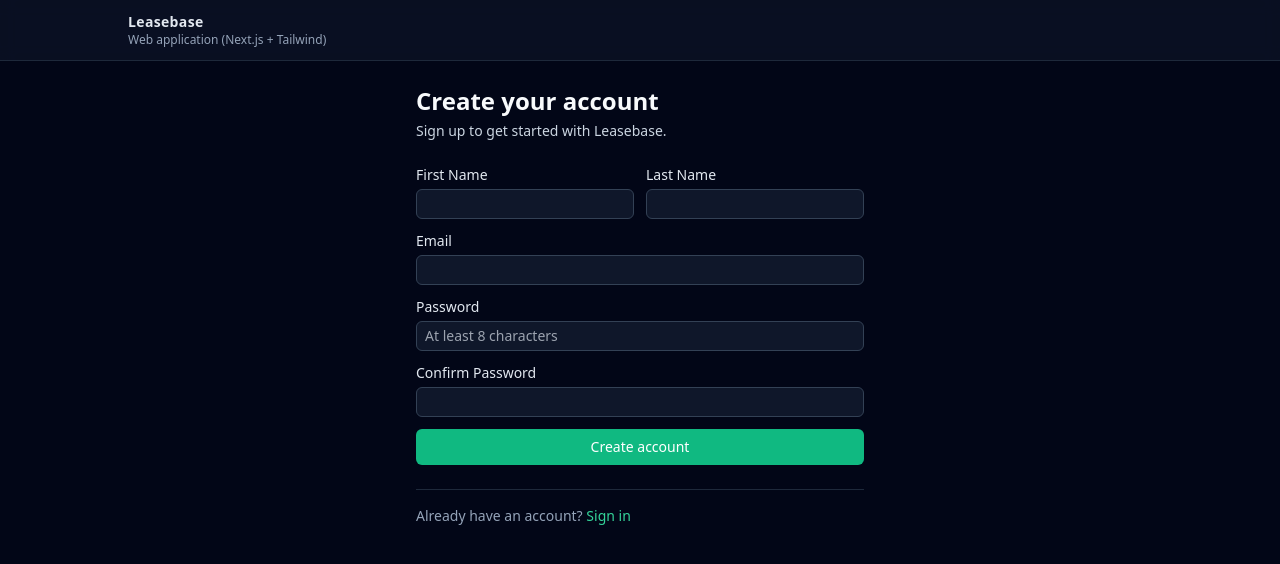
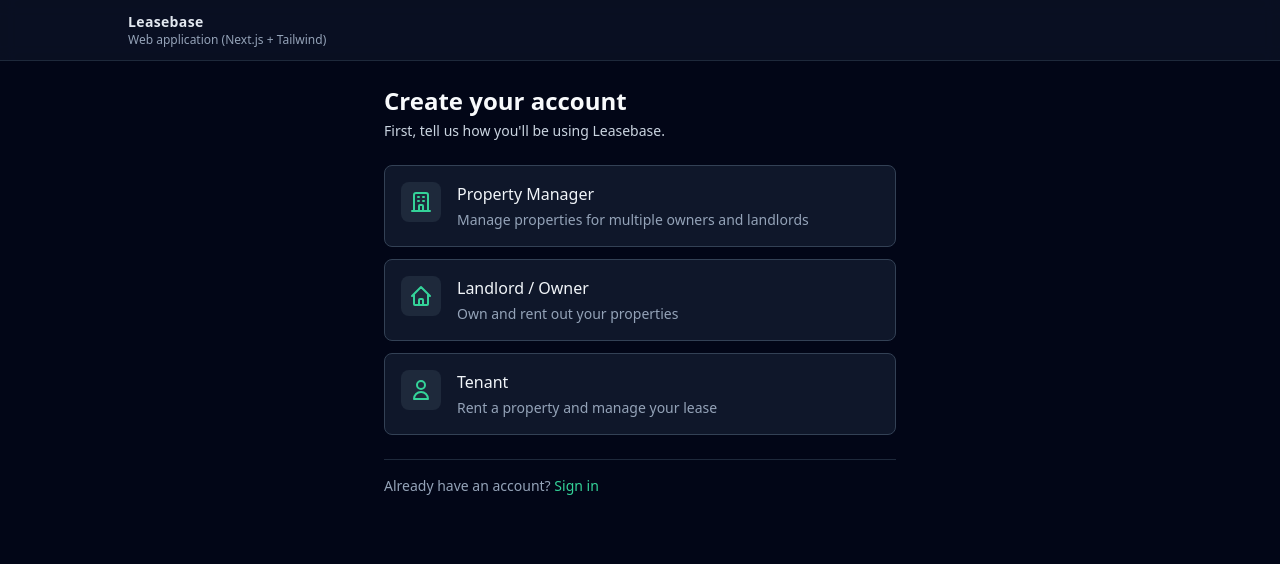
Before and after one commit to leasebase/leasebase-web, a Next.js app: page /auth/register in a window 1280 px wide. Shown: the top 564 px of the page. Built offline with nearby package versions, Linux system fonts and the light colour scheme.

Commit message:
feat(auth): add user type selection to registration flow
- Add two-step registration: user type selection then form
- Three user types: Property Manager, Landlord/Owner, Tenant
- Include userType in registration API request
- Update AUTH.md documentation

Co-Authored-By: Warp <agent@warp.dev>

```diff
--- a/app/auth/register/page.tsx
+++ b/app/auth/register/page.tsx
@@ -5,8 +5,52 @@
 import Link from "next/link";
 import { getApiBaseUrl } from "@/lib/apiBase";
 
+export type UserType = "PROPERTY_MANAGER" | "OWNER" | "TENANT";
+
+interface UserTypeOption {
+  value: UserType;
+  label: string;
+  description: string;
+  icon: React.ReactNode;
+}
+
+const userTypeOptions: UserTypeOption[] = [
+  {
+    value: "PROPERTY_MANAGER",
+    label: "Property Manager",
+    description: "Manage properties for multiple owners and landlords",
+    icon: (
+      <svg className="w-6 h-6" fill="none" viewBox="0 0 24 24" stroke="currentColor">
+        <path strokeLinecap="round" strokeLinejoin="round" strokeWidth={2} d="M19 21V5a2 2 0 00-2-2H7a2 2 0 00-2 2v16m14 0h2m-2 0h-5m-9 0H3m2 0h5M9 7h1m-1 4h1m4-4h1m-1 4h1m-5 10v-5a1 1 0 011-1h2a1 1 0 011 1v5m-4 0h4" />
+      </svg>
+    ),
+  },
+  {
+    value: "OWNER",
+    label: "Landlord / Owner",
+    description: "Own and rent out your properties",
+    icon: (
+      <svg className="w-6 h-6" fill="none" viewBox="0 0 24 24" stroke="currentColor">
+        <path strokeLinecap="round" strokeLinejoin="round" strokeWidth={2} d="M3 12l2-2m0 0l7-7 7 7M5 10v10a1 1 0 001 1h3m10-11l2 2m-2-2v10a1 1 0 01-1 1h-3m-6 0a1 1 0 001-1v-4a1 1 0 011-1h2a1 1 0 011 1v4a1 1 0 001 1m-6 0h6" />
+      </svg>
+    ),
+  },
+  {
+    value: "TENANT",
+    label: "Tenant",
+    description: "Rent a property and manage your lease",
+    icon: (
+      <svg className="w-6 h-6" fill="none" viewBox="0 0 24 24" stroke="currentColor">
+        <path strokeLinecap="round" strokeLinejoin="round" strokeWidth={2} d="M16 7a4 4 0 11-8 0 4 4 0 018 0zM12 14a7 7 0 00-7 7h14a7 7 0 00-7-7z" />
+      </svg>
+    ),
+  },
+];
+
 function RegisterContent() {
   const router = useRouter();
+  const [step, setStep] = useState<1 | 2>(1);
+  const [userType, setUserType] = useState<UserType | null>(null);
   const [email, setEmail] = useState("");
   const [password, setPassword] = useState("");
   const [confirmPassword, setConfirmPassword] = useState("");
@@ -15,10 +59,26 @@
   const [error, setError] = useState<string | null>(null);
   const [loading, setLoading] = useState(false);
 
+  const handleUserTypeSelect = (type: UserType) => {
+    setUserType(type);
+    setStep(2);
+  };
+
+  const handleBack = () => {
+    setStep(1);
+    setError(null);
+  };
+
   const handleSubmit = async (e: React.FormEvent) => {
     e.preventDefault();
     setLoading(true);
     setError(null);
+
+    if (!userType) {
+      setError("Please select a user type");
+      setLoading(false);
+      return;
+    }
 
     if (password !== confirmPassword) {
       setError("Passwords do not match");
@@ -37,7 +97,7 @@
         method: "POST",
         headers: { "Content-Type": "application/json" },
         credentials: "include",
-        body: JSON.stringify({ email, password, firstName, lastName })
+        body: JSON.stringify({ email, password, firstName, lastName, userType })
       });
       if (!res.ok) {
         const text = await res.text();
@@ -70,12 +130,65 @@
     }
   };
 
+  // Step 1: User type selection
+  if (step === 1) {
+    return (
+      <div className="max-w-lg mx-auto space-y-6">
+        <div>
+          <h1 className="text-2xl font-semibold">Create your account</h1>
+          <p className="mt-1 text-sm text-slate-300">
+            First, tell us how you&apos;ll be using Leasebase.
+          </p>
+        </div>
+
+        <div className="space-y-3">
+          {userTypeOptions.map((option) => (
+            <button
+              key={option.value}
+              onClick={() => handleUserTypeSelect(option.value)}
+              className="w-full flex items-start gap-4 p-4 rounded-lg border border-slate-700 bg-slate-900 hover:border-emerald-500 hover:bg-slate-800 transition-colors text-left"
+            >
+              <div className="flex-shrink-0 p-2 rounded-lg bg-slate-800 text-emerald-400">
+                {option.icon}
+              </div>
+              <div>
+                <h3 className="font-medium text-slate-100">{option.label}</h3>
+                <p className="mt-1 text-sm text-slate-400">{option.description}</p>
+              </div>
+            </button>
+          ))}
+        </div>
+
+        <div className="border-t border-slate-800 pt-4">
+          <p className="text-sm text-slate-400">
+            Already have an account?{" "}
+            <Link href="/auth/login" className="text-emerald-400 hover:underline">
+              Sign in
+            </Link>
+          </p>
+        </div>
+      </div>
+    );
+  }
+
+  // Step 2: Registration form
+  const selectedOption = userTypeOptions.find(o => o.value === userType);
+
   return (
     <div className="max-w-md mx-auto space-y-6">
       <div>
+        <button
+          onClick={handleBack}
+          className="flex items-center gap-1 text-sm text-slate-400 hover:text-slate-200 mb-4"
+        >
+          <svg className="w-4 h-4" fill="none" viewBox="0 0 24 24" stroke="currentColor">
+            <path strokeLinecap="round" strokeLinejoin="round" strokeWidth={2} d="M15 19l-7-7 7-7" />
+          </svg>
+          Back
+        </button>
         <h1 className="text-2xl font-semibold">Create your account</h1>
         <p className="mt-1 text-sm text-slate-300">
-          Sign up to get started with Leasebase.
+          Signing up as <span className="text-emerald-400 font-medium">{selectedOption?.label}</span>
         </p>
       </div>
 
```
Also changed, not shown: 1 other file (tests, documents, lock files or other folders).
